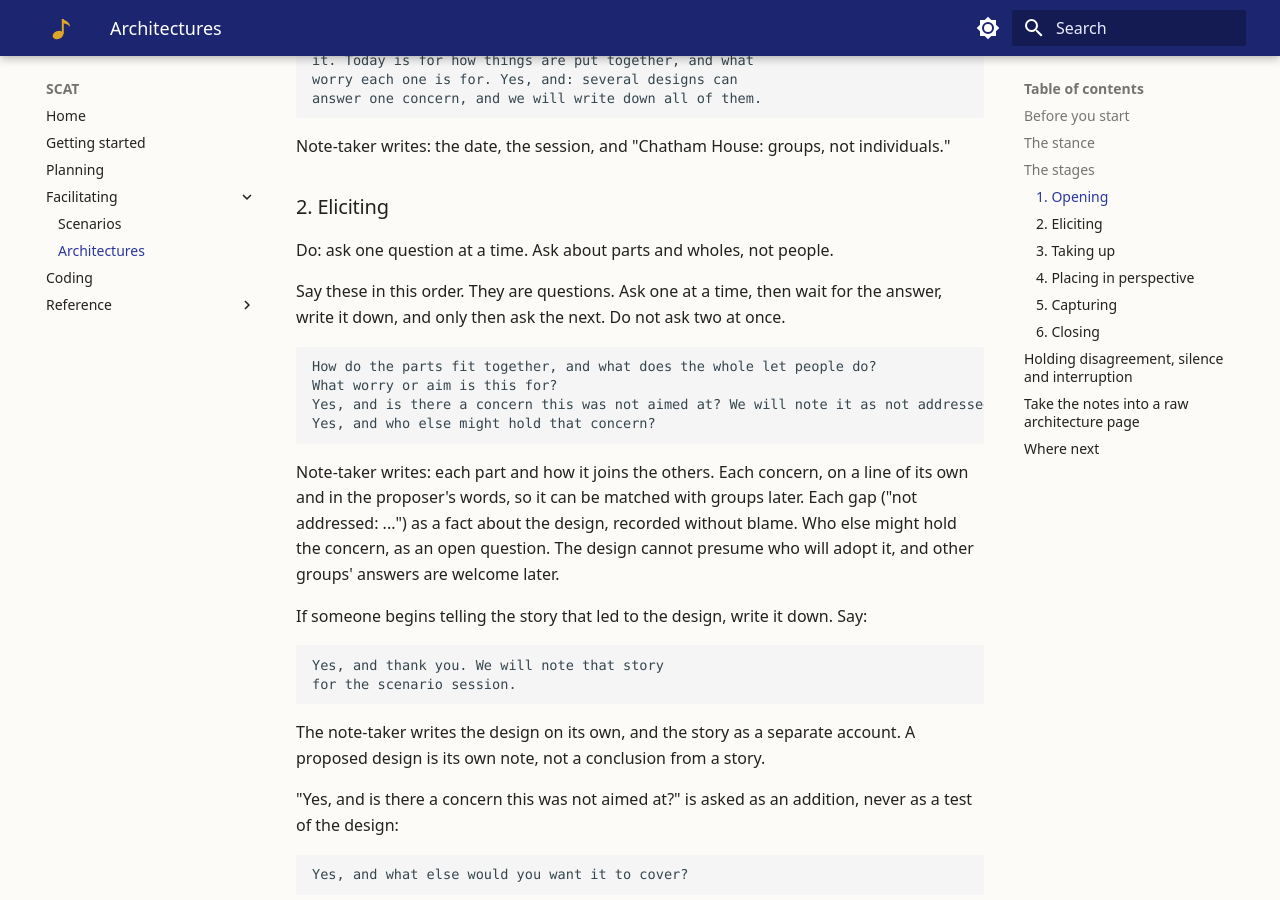
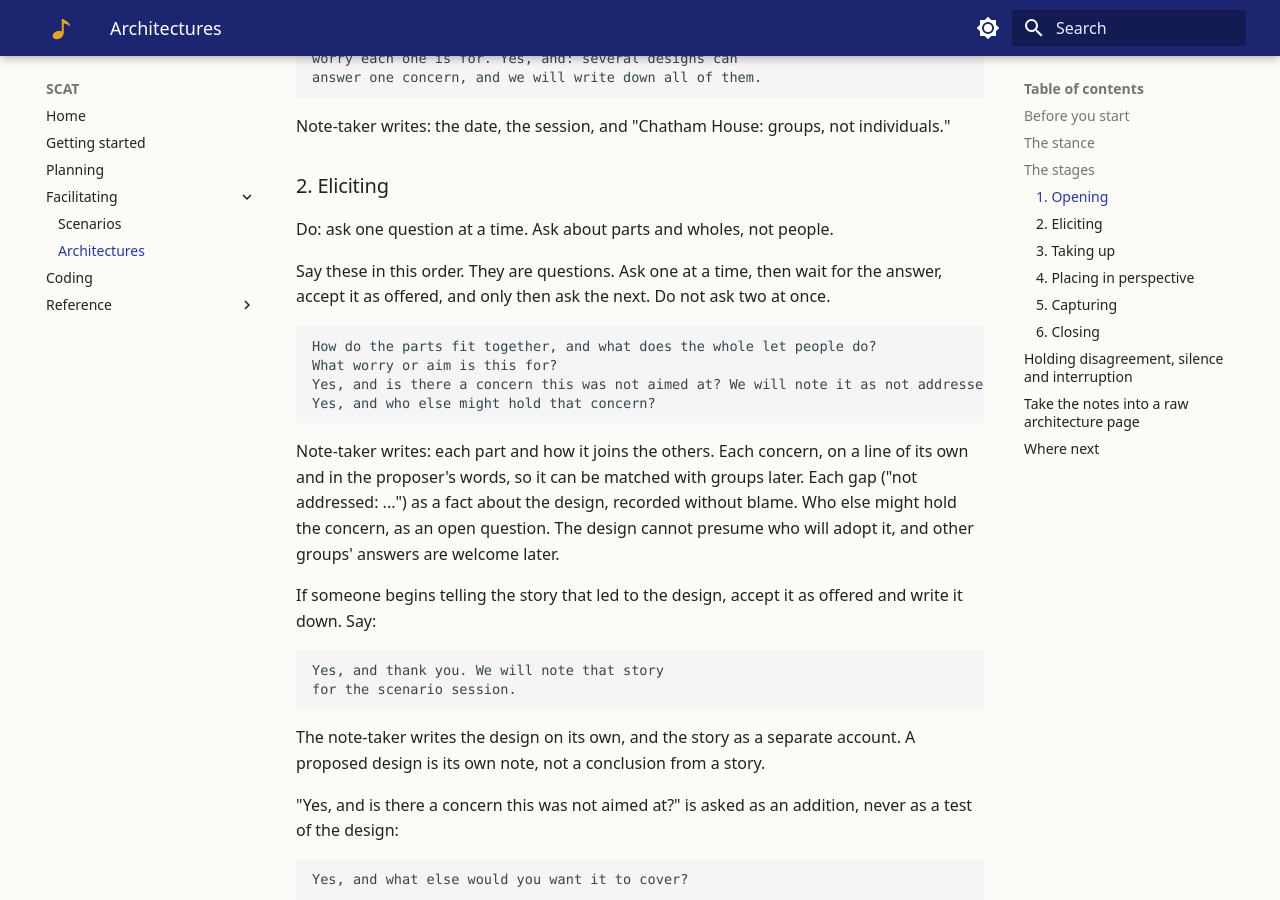
Before and after one commit to DynamicalSystemsGroup/scat-kg-tools, an MkDocs documentation site: the page built from docs/facilitate-architectures.md, in a window 1280 px wide and 900 px high, scrolled down 2011 px. Built offline with MkDocs 1.6.1 and Material for MkDocs 9.7.7, drawn with Linux system fonts in a browser that asks for light colours; some of the changed text lies outside the part shown.

Commit message:
WP8-U14c: review fixes

````diff
--- a/docs/facilitate-architectures.md
+++ b/docs/facilitate-architectures.md
@@ -62,7 +62,7 @@ Note-taker writes: the date, the session, and "Chatham House: groups, not indivi
 
 Do: ask one question at a time. Ask about parts and wholes, not people.
 
-Say these in this order. They are questions. Ask one at a time, then wait for the answer, write it down, and only then ask the next. Do not ask two at once.
+Say these in this order. They are questions. Ask one at a time, then wait for the answer, accept it as offered, and only then ask the next. Do not ask two at once.
 
 ```text
 How do the parts fit together, and what does the whole let people do?
@@ -76,7 +76,7 @@ be matched with groups later. Each gap ("not addressed: ...") as a fact about th
 Who else might hold the concern, as an open question. The design cannot presume who will adopt it, and other groups'
 answers are welcome later.
 
-If someone begins telling the story that led to the design, write it down. Say:
+If someone begins telling the story that led to the design, accept it as offered and write it down. Say:
 
 ```text
 Yes, and thank you. We will note that story
````
Also changed, not shown: other parts of docs/facilitate-architectures.md (+1 -1 lines), docs/coding.md (+2 -2 lines), docs/facilitate-scenarios.md (+2 -2 lines).
